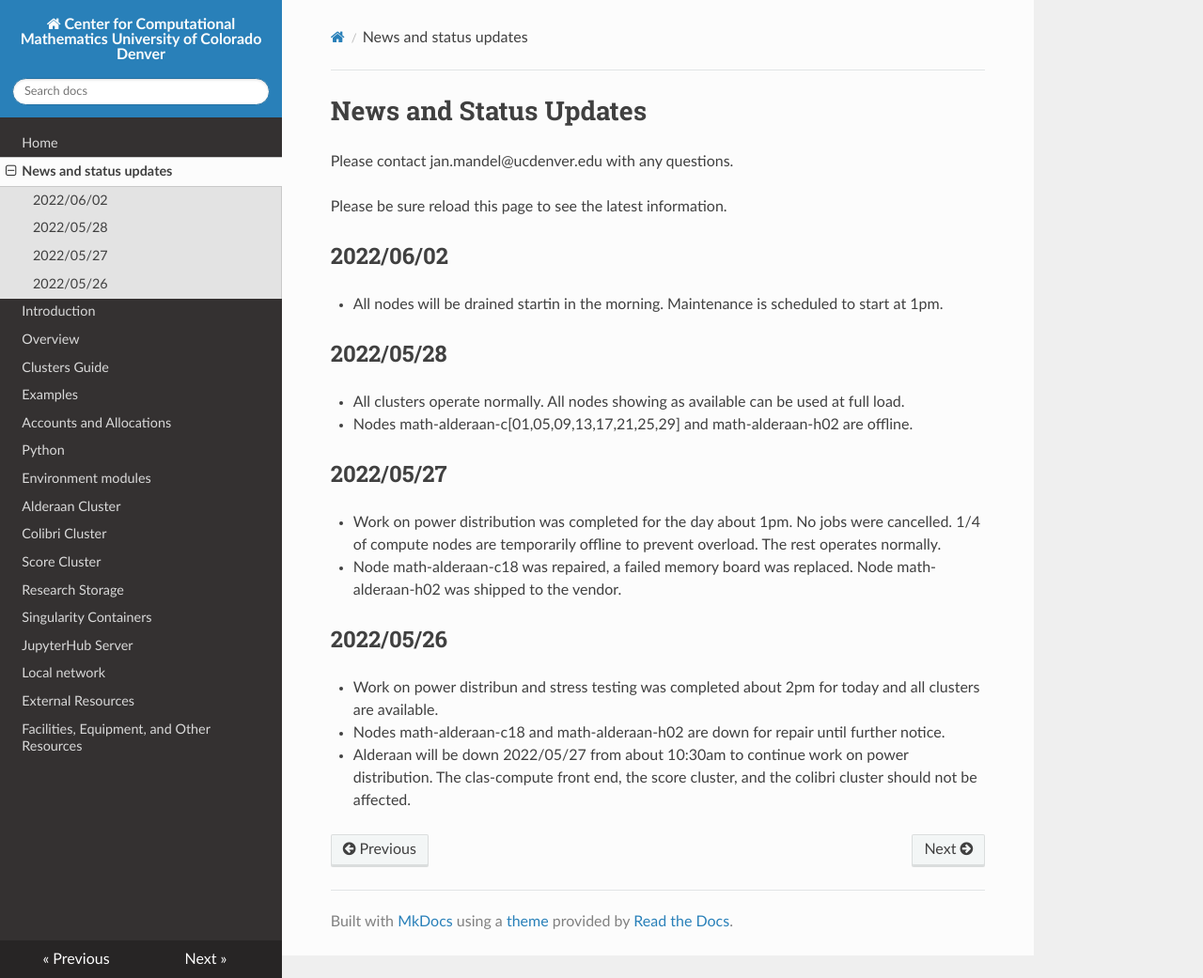
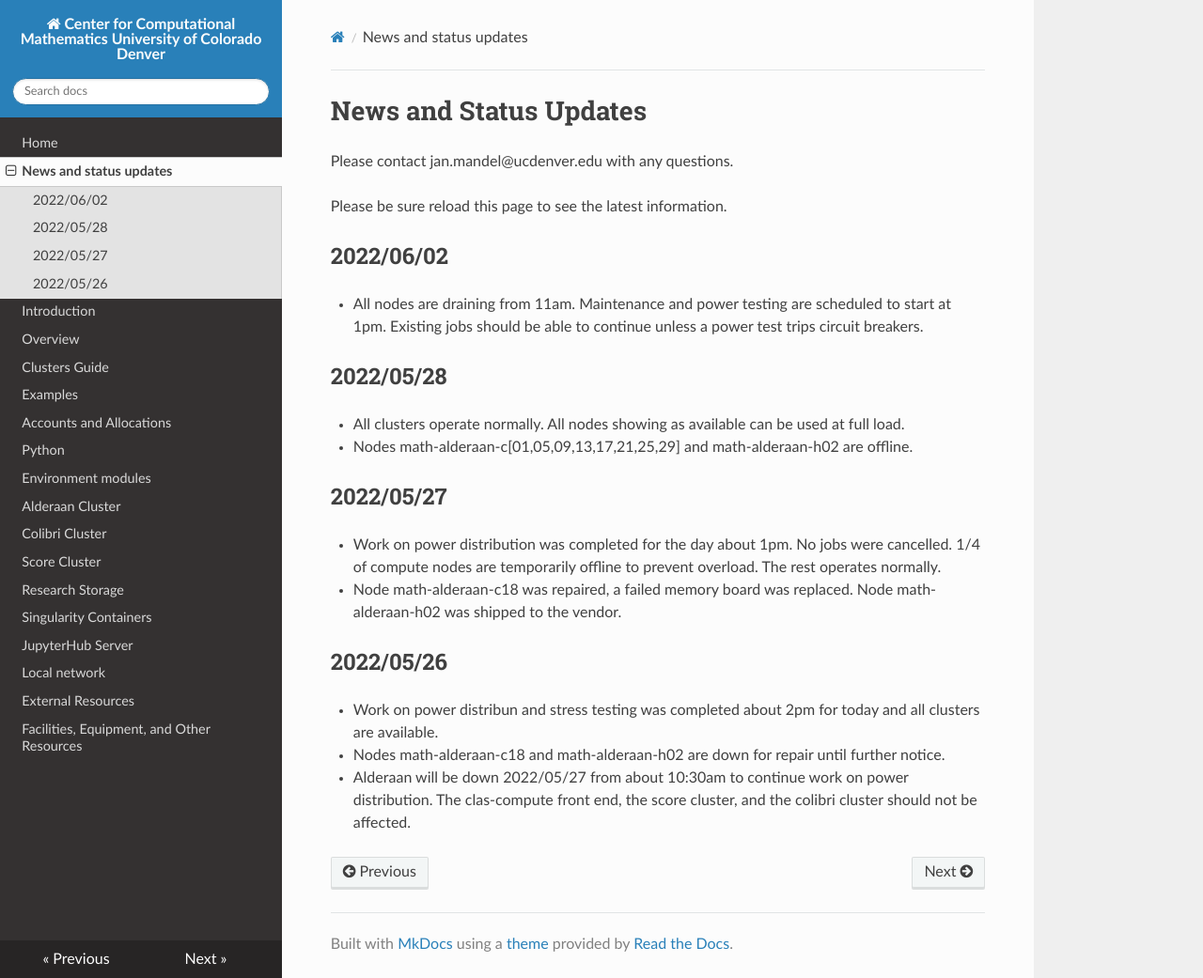
Before and after one commit to ccmucdenver/ccm-docs, an MkDocs documentation site: the page built from docs/updates.md, in a window 1280 px wide and 1041 px high. Shown: the whole window at 94% size. Built offline with MkDocs 1.6.1, drawn with Linux system fonts in a browser that asks for light colours; nearby versions of some CDN libraries.

Commit message:
Update updates.md

```diff
--- a/docs/updates.md
+++ b/docs/updates.md
@@ -6,7 +6,7 @@ Please be sure reload this page to see the latest information.
 
 ## 2022/06/02
 
-* All nodes will be drained startin in the morning. Maintenance is scheduled to start at 1pm.
+* All nodes are draining from 11am. Maintenance and power testing are scheduled to start at 1pm. Existing jobs should be able to continue unless a power test trips circuit breakers.
 
 ## 2022/05/28
 
```
